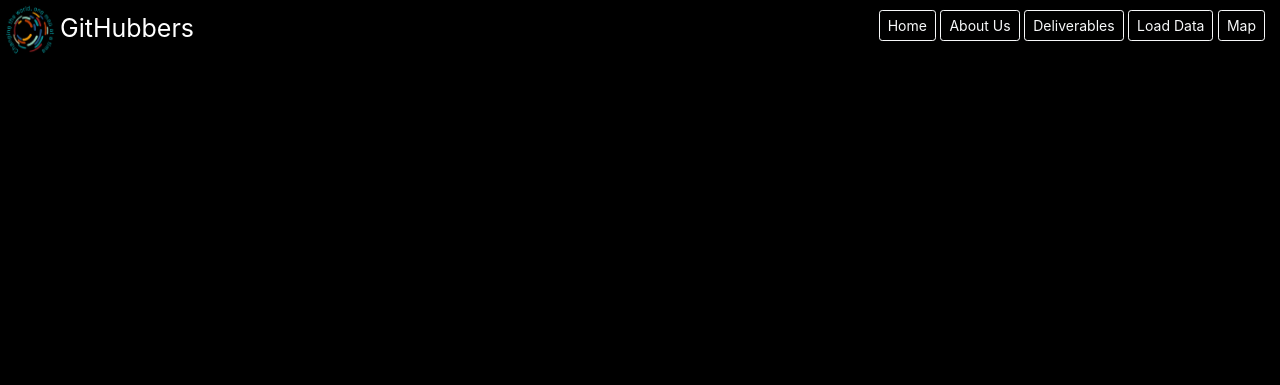
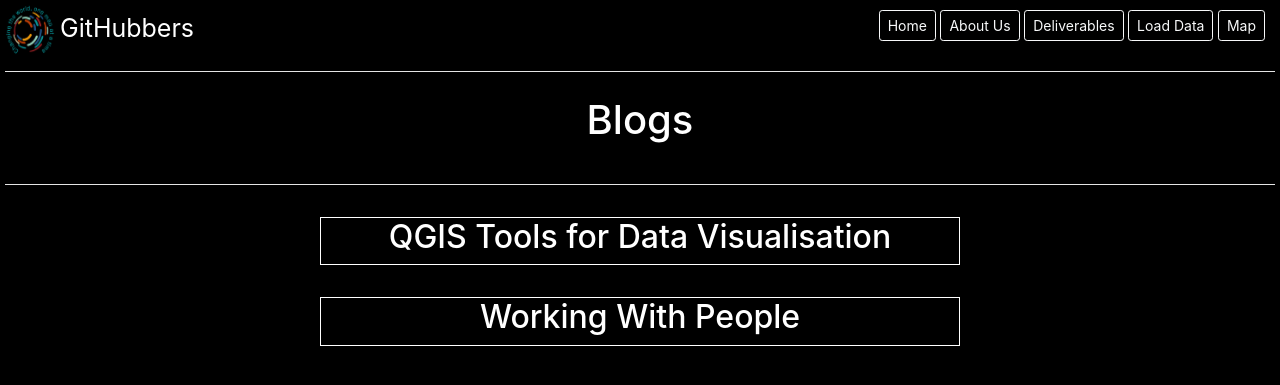
Before and after one commit to Riley-5/GMT320-web-app, a Django app: page /blog in a window 1280 px wide. Shown: the top 385 px of the page. Run offline with Django 3.2, Linux system fonts and the light colour scheme; some libraries are stand-ins or nearby versions.

Commit message:
Blogs added

```diff
--- a/perception/static/perception/styles.css
+++ b/perception/static/perception/styles.css
@@ -110,3 +110,54 @@ body {
     left: 50%;
     transform: translate(-50%, -50%);
 }
+
+/* Blog page */
+
+#blog-title {
+    height: 10vh;
+    text-align: center;
+    padding-top: 1vh;
+    color: white;
+}
+
+#blog-container {
+    text-align: center;
+}
+
+.blog {
+    color: white;
+    text-align: center;
+    border: 1px solid;
+    margin: 2vh;
+    width: 50vw;
+    display: inline-block;
+}
+
+.blog:hover {
+    transform: scale(1.25, 1.25);
+}
+
+a {
+    color: white;
+}
+
+a:hover {
+    color: white;
+    text-decoration: none;
+}
+
+p {
+    color: white;
+}
+
+i {
+    color: white;
+}
+
+ul {
+    color: white;
+}
+
+ol {
+    color: white;
+}
--- a/perception/templates/perception/blog.html
+++ b/perception/templates/perception/blog.html
@@ -6,14 +6,23 @@
 {% endblock %}
 
 {% block body %}
+    <div id="blog-title">
+        <h1>Blogs</h1>
+    </div>
+    <hr style="background-color: white;"/>
     <div id="blog-container">
-        <div id="map-title"></div>
-        <div id="map-container">
-            <div class="static-map"></div>
-            <div class="static-map"></div>
+        <div class="blog">
+            <h2>
+                <a href="{% url 'blog_one' %}">QGIS Tools for Data Visualisation</a>
+            </h2>
+            <!-- Image for blog one background for div -->
         </div>
-        <div id="blog-title"></div>
-        <div id="blogs"></div>
+        <div class="blog">
+            <h2>
+                <a href="{% url 'blog_two' %}">Working With People</a>
+            </h2>
+            <!-- Imgage for blog two background for div -->
+        </div>
     </div>
 {% endblock %}
 
--- a/perception/templates/perception/layout.html
+++ b/perception/templates/perception/layout.html
@@ -35,6 +35,7 @@
                 <a class ="btn btn-outline-light btn-sm" href="{% url 'map' %}">Map</a>
             </div>
         </div>
+        <hr style="background-color: white;"/>
         {% block body %}
         {% endblock %}
     </body>
--- a/perception/urls.py
+++ b/perception/urls.py
@@ -5,6 +5,8 @@ urlpatterns = [
     path("", views.index, name="index"),
     path("about_us", views.about_us, name="about_us"),
     path("blog", views.blog, name="blog"),
+    path("blog_one", views.blog_one, name="blog_one"),
+    path("blog_two", views.blog_two, name="blog_two"),
     path("documents", views.documents, name="documents"),
     path("contact", views.contact, name="contact"),
     path("load_data", views.load_data, name="load_data"),
--- a/perception/views.py
+++ b/perception/views.py
@@ -15,6 +15,12 @@ def about_us(request):
 
 def blog(request):
     return render(request, "perception/blog.html")
+
+def blog_one(request):
+    return render(request, "perception/blog_one.html")
+
+def blog_two(request):
+    return render(request, "perception/blog_two.html")
 
 def documents(request):
     return render(request, "perception/documents.html")
```
Also changed, not shown: db.sqlite3.
